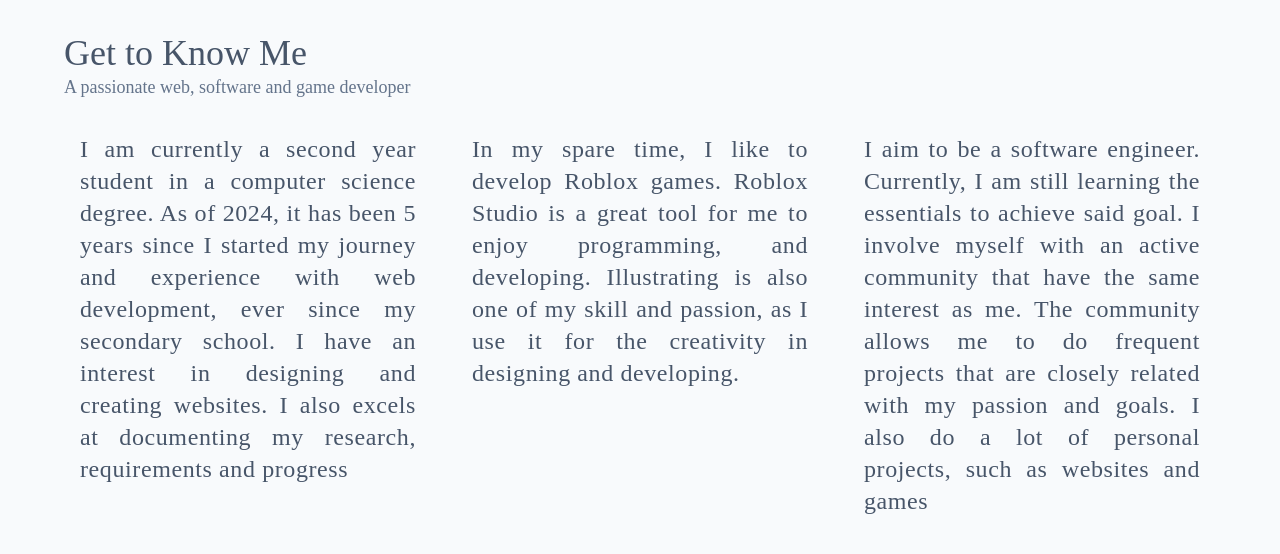
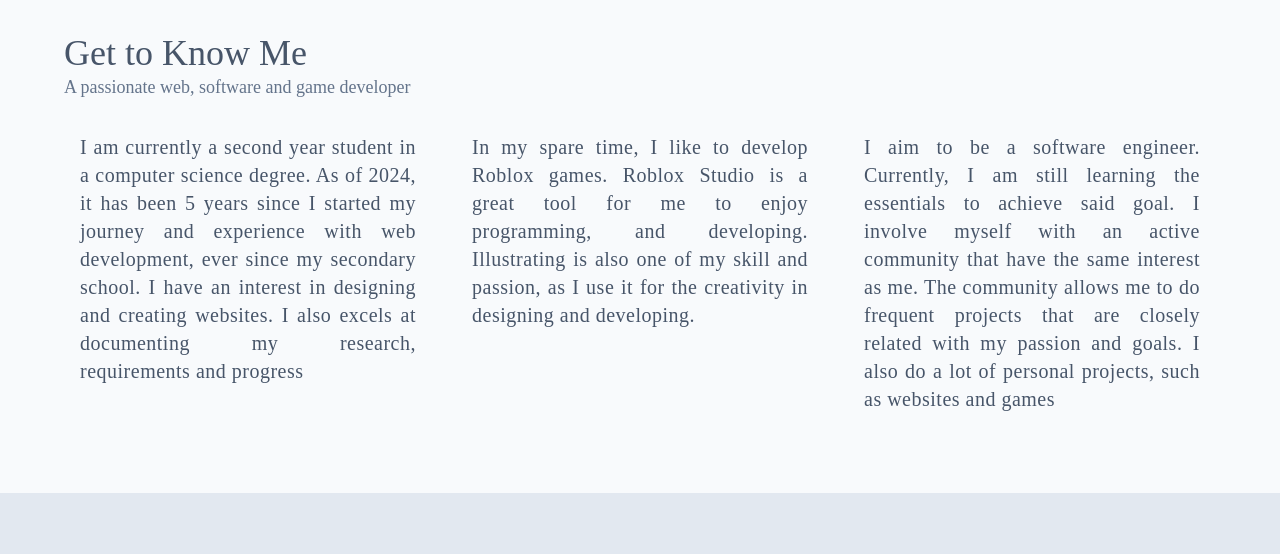
Before and after one commit to mimoimio/mimoimio.github.io, a website: page index.html in a window 1280 px wide. Shown: the part 940-1494 px from the top of the page. Drawn offline with nearby package versions, Linux system fonts and the light colour scheme; a web font is replaced by a local one.

Commit message:
flexwrap

```diff
--- a/index.html
+++ b/index.html
@@ -10,7 +10,7 @@
 
 <body class="flex flex-col justify-center w-full h-fit bg-slate-200 ">
 
-    <header class="flex justify-between bg-slate-50 px-16 py-4">
+    <header class="flex justify-between bg-slate-50 px-16 py-4 flex-wrap">
         <h1 class="text-2xl">Mimoimior</h1>
         <div class="flex gap-16">
             <div><a href="index.html" class="px-4 rounded-full duration-150">Home</a></div>
@@ -36,20 +36,20 @@
             <div class="text-lg text-slate-500">A passionate web, software and game developer</div>
         </div>
         <div class="grid grid-cols-3 gap-6">
-            <div class="text-2xl m-4 text-wrap tracking-wide text-justify">
+            <div class="text-xl m-4 text-wrap tracking-wide text-justify">
                 I am currently a second year student in a computer science degree.
                 As of 2024, it has been 5 years since I started my journey
                 and experience with web development, ever since
                 my secondary school. I have an interest in designing and creating websites. I also excels at documenting
                 my research, requirements and progress
             </div>
-            <div class="text-2xl m-4 text-wrap tracking-wide text-justify">
+            <div class="text-xl m-4 text-wrap tracking-wide text-justify">
                 In my spare time, I like to develop Roblox games. Roblox Studio is a great tool for me to enjoy
                 programming,
                 and developing. Illustrating is also one of my skill and passion, as I use it for the creativity in
                 designing and developing.
             </div>
-            <div class="text-2xl m-4 text-wrap tracking-wide text-justify">
+            <div class="text-xl m-4 text-wrap tracking-wide text-justify">
                 I aim to be a software engineer. Currently, I am still learning the essentials to achieve said goal. I
                 involve myself with an active community
                 that have the same interest as me. The community allows me to do frequent projects that are closely
```
